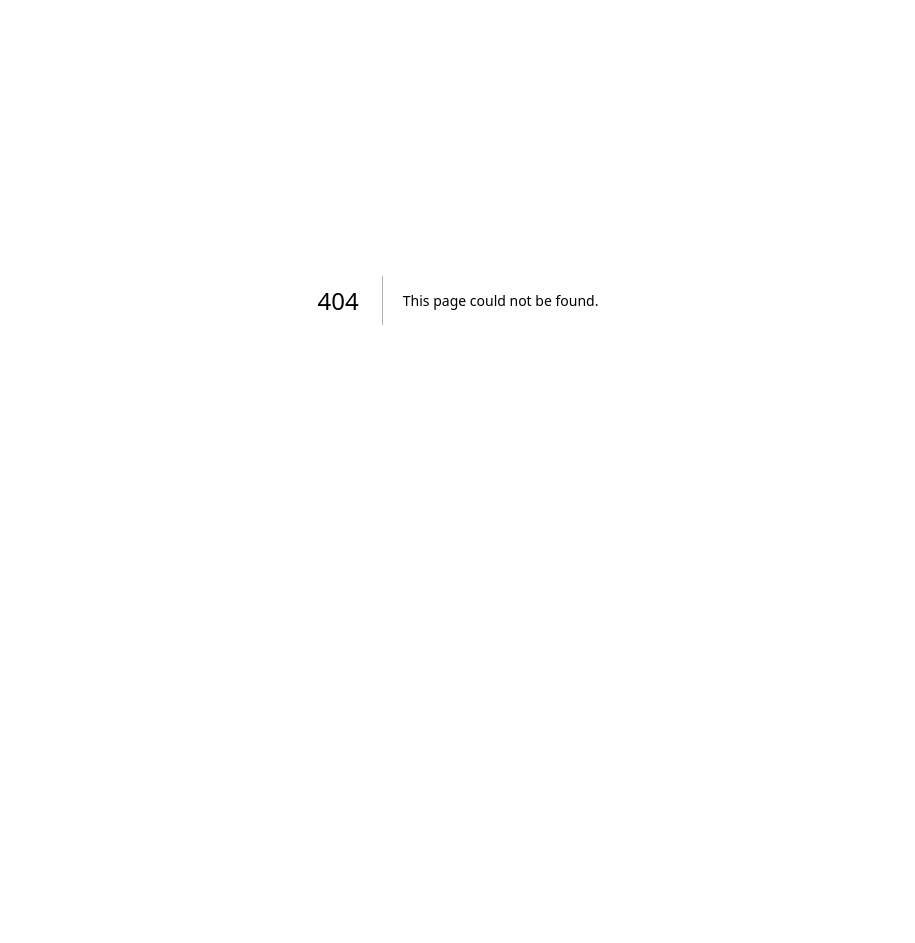
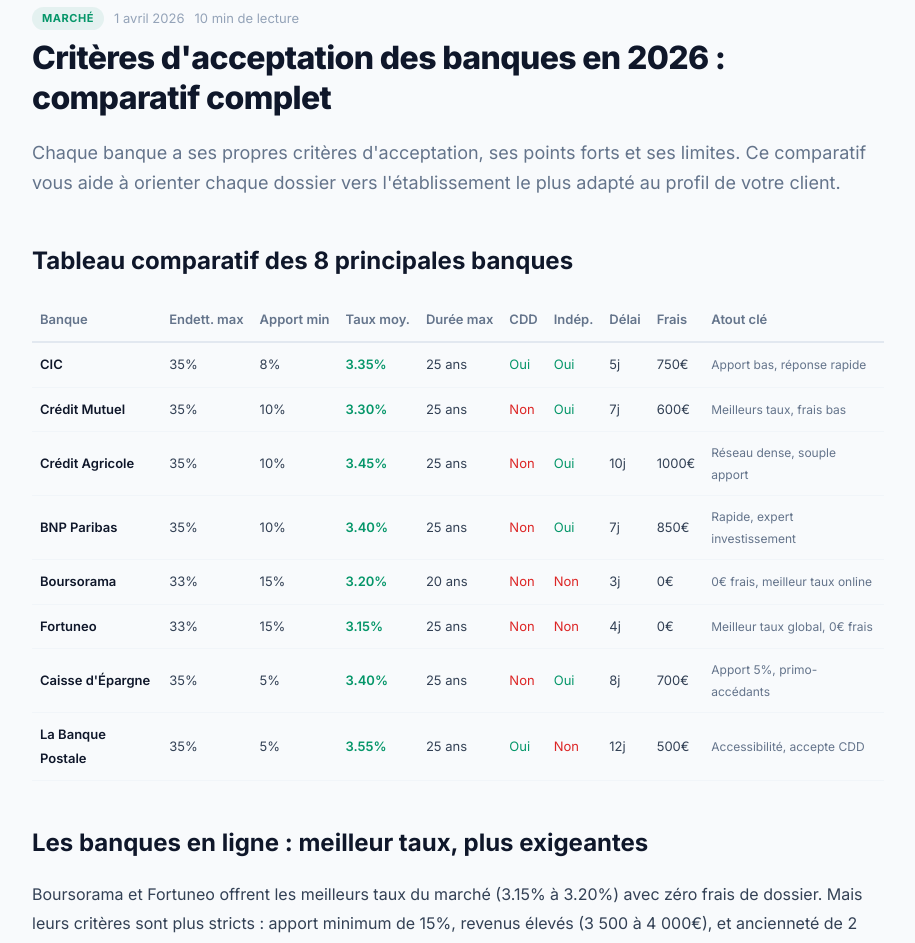
Before and after one commit to Manolo05/cortia, a Next.js app: page /blog/criteres-acceptation-banques-2026 in a window 1280 px wide. Before the commit this address had no page. Shown: the part 100-1043 px from the top of the page, without its empty margins (182-1097 px from the left). Before the commit the page ends 800 px from the top, so only its background shows below. Built offline with nearby package versions, Linux system fonts and the light colour scheme.

Commit message:
Add blog page for bank acceptance criteria 2026

```diff
--- /dev/null
+++ b/src/app/(landing)/blog/criteres-acceptation-banques-2026/page.tsx
@@ -0,0 +1,111 @@
+import Link from 'next/link'
+import type { Metadata } from 'next'
+
+export const metadata: Metadata = {
+  title: 'Critères d\'acceptation des banques en 2026 : comparatif complet | CortIA',
+  description: 'Comparatif des critères d\'acceptation de 12 banques françaises en 2026. Endettement max, apport minimum, taux, durée, CDD, indépendants — tout pour orienter vos clients.',
+  keywords: 'critères banques 2026, comparatif banques crédit immobilier, taux crédit immobilier, apport minimum banque',
+}
+
+const banques = [
+  { nom: 'CIC', endett: '35%', apport: '8%', taux: '3.35%', duree: '25 ans', cdd: 'Oui', indep: 'Oui', delai: '5j', frais: '750€', atout: 'Apport bas, réponse rapide' },
+  { nom: 'Crédit Mutuel', endett: '35%', apport: '10%', taux: '3.30%', duree: '25 ans', cdd: 'Non', indep: 'Oui', delai: '7j', frais: '600€', atout: 'Meilleurs taux, frais bas' },
+  { nom: 'Crédit Agricole', endett: '35%', apport: '10%', taux: '3.45%', duree: '25 ans', cdd: 'Non', indep: 'Oui', delai: '10j', frais: '1000€', atout: 'Réseau dense, souple apport' },
+  { nom: 'BNP Paribas', endett: '35%', apport: '10%', taux: '3.40%', duree: '25 ans', cdd: 'Non', indep: 'Oui', delai: '7j', frais: '850€', atout: 'Rapide, expert investissement' },
+  { nom: 'Boursorama', endett: '33%', apport: '15%', taux: '3.20%', duree: '20 ans', cdd: 'Non', indep: 'Non', delai: '3j', frais: '0€', atout: '0€ frais, meilleur taux online' },
+  { nom: 'Fortuneo', endett: '33%', apport: '15%', taux: '3.15%', duree: '25 ans', cdd: 'Non', indep: 'Non', delai: '4j', frais: '0€', atout: 'Meilleur taux global, 0€ frais' },
+  { nom: 'Caisse d\'Épargne', endett: '35%', apport: '5%', taux: '3.40%', duree: '25 ans', cdd: 'Non', indep: 'Oui', delai: '8j', frais: '700€', atout: 'Apport 5%, primo-accédants' },
+  { nom: 'La Banque Postale', endett: '35%', apport: '5%', taux: '3.55%', duree: '25 ans', cdd: 'Oui', indep: 'Non', delai: '12j', frais: '500€', atout: 'Accessibilité, accepte CDD' },
+]
+
+export default function ArticleCriteresbanques() {
+  return (
+    <article style={{ maxWidth: '900px', margin: '0 auto', padding: '60px 24px 80px' }}>
+      <Link href="/blog" style={{ fontSize: '14px', color: '#6366f1', fontWeight: 500, marginBottom: '24px', display: 'inline-flex', alignItems: 'center', gap: '6px' }}>← Retour au blog</Link>
+
+      <div style={{ marginBottom: '8px', display: 'flex', gap: '10px', alignItems: 'center' }}>
+        <span style={{ fontSize: '11px', fontWeight: 700, padding: '3px 10px', borderRadius: '99px', background: '#05966915', color: '#059669', textTransform: 'uppercase', letterSpacing: '0.05em' }}>Marché</span>
+        <span style={{ fontSize: '13px', color: '#94a3b8' }}>1 avril 2026</span>
+        <span style={{ fontSize: '13px', color: '#94a3b8' }}>10 min de lecture</span>
+      </div>
+
+      <h1 style={{ fontSize: '32px', fontWeight: 800, color: '#0f172a', lineHeight: 1.25, marginBottom: '20px', letterSpacing: '-0.02em' }}>
+        Critères d&apos;acceptation des banques en 2026 : comparatif complet
+      </h1>
+
+      <p style={{ fontSize: '18px', color: '#64748b', lineHeight: 1.7, marginBottom: '40px' }}>
+        Chaque banque a ses propres critères d&apos;acceptation, ses points forts et ses limites. Ce comparatif vous aide à orienter chaque dossier vers l&apos;établissement le plus adapté au profil de votre client.
+      </p>
+
+      <div style={{ fontSize: '16px', color: '#334155', lineHeight: 1.8 }}>
+        <h2 style={{ fontSize: '24px', fontWeight: 700, color: '#0f172a', marginTop: '40px', marginBottom: '16px' }}>
+          Tableau comparatif des 8 principales banques
+        </h2>
+
+        <div style={{ overflowX: 'auto', marginBottom: '32px' }}>
+          <table style={{ width: '100%', borderCollapse: 'collapse', fontSize: '13px' }}>
+            <thead>
+              <tr style={{ background: '#f8fafc' }}>
+                {['Banque', 'Endett. max', 'Apport min', 'Taux moy.', 'Durée max', 'CDD', 'Indép.', 'Délai', 'Frais', 'Atout clé'].map(h => (
+                  <th key={h} style={{ padding: '10px 8px', textAlign: 'left', fontWeight: 600, color: '#64748b', borderBottom: '2px solid #e2e8f0', whiteSpace: 'nowrap' }}>{h}</th>
+                ))}
+              </tr>
+            </thead>
+            <tbody>
+              {banques.map((b, i) => (
+                <tr key={i} style={{ borderBottom: '1px solid #f1f5f9' }}>
+                  <td style={{ padding: '10px 8px', fontWeight: 600, color: '#0f172a' }}>{b.nom}</td>
+                  <td style={{ padding: '10px 8px' }}>{b.endett}</td>
+                  <td style={{ padding: '10px 8px' }}>{b.apport}</td>
+                  <td style={{ padding: '10px 8px', fontWeight: 600, color: '#059669' }}>{b.taux}</td>
+                  <td style={{ padding: '10px 8px' }}>{b.duree}</td>
+                  <td style={{ padding: '10px 8px', color: b.cdd === 'Oui' ? '#059669' : '#dc2626' }}>{b.cdd}</td>
+                  <td style={{ padding: '10px 8px', color: b.indep === 'Oui' ? '#059669' : '#dc2626' }}>{b.indep}</td>
+                  <td style={{ padding: '10px 8px' }}>{b.delai}</td>
+                  <td style={{ padding: '10px 8px' }}>{b.frais}</td>
+                  <td style={{ padding: '10px 8px', fontSize: '12px', color: '#64748b' }}>{b.atout}</td>
+                </tr>
+              ))}
+            </tbody>
+          </table>
+        </div>
+
+        <h2 style={{ fontSize: '24px', fontWeight: 700, color: '#0f172a', marginTop: '40px', marginBottom: '16px' }}>
+          Les banques en ligne : meilleur taux, plus exigeantes
+        </h2>
+        <p style={{ marginBottom: '16px' }}>
+          Boursorama et Fortuneo offrent les meilleurs taux du marché (3.15% à 3.20%) avec zéro frais de dossier. Mais leurs critères sont plus stricts : apport minimum de 15%, revenus élevés (3 500 à 4 000€), et ancienneté de 2 ans minimum. Elles n&apos;acceptent ni les CDD ni les indépendants.
+        </p>
+        <p style={{ marginBottom: '16px' }}>
+          <strong>Profil idéal :</strong> Cadre en CDI depuis 2+ ans, revenus confortables, bon apport. Pour ces profils, les banques en ligne sont imbattables.
+        </p>
+
+        <h2 style={{ fontSize: '24px', fontWeight: 700, color: '#0f172a', marginTop: '40px', marginBottom: '16px' }}>
+          Les banques les plus accessibles
+        </h2>
+        <p style={{ marginBottom: '16px' }}>
+          La Caisse d&apos;Épargne et La Banque Postale sont les plus accessibles avec un apport minimum de 5% seulement. La Banque Postale accepte même les CDD. En contrepartie, les taux sont légèrement plus élevés (3.40% à 3.55%).
+        </p>
+        <p style={{ marginBottom: '16px' }}>
+          Le CIC se distingue par sa réactivité (5 jours de délai) et son apport minimum bas (8%), tout en acceptant les CDD sous conditions.
+        </p>
+
+        <h2 style={{ fontSize: '24px', fontWeight: 700, color: '#0f172a', marginTop: '40px', marginBottom: '16px' }}>
+          Comment choisir la bonne banque pour chaque dossier
+        </h2>
+        <p style={{ marginBottom: '16px' }}>
+          Le choix de la banque dépend du profil de l&apos;emprunteur. Voici les critères de décision clés : le taux d&apos;endettement (33% ou 35% selon la banque), le type de contrat (CDI, CDD, indépendant), le montant de l&apos;apport, le type de projet (résidence principale ou investissement locatif), et l&apos;urgence du dossier (délai de réponse).
+        </p>
+        <p style={{ marginBottom: '16px' }}>
+          CortIA automatise cette analyse en comparant le profil de chaque emprunteur aux critères réels des 12 banques de sa base et en recommandant les établissements les plus adaptés.
+        </p>
+      </div>
+
+      <div style={{ marginTop: '48px', padding: '32px', borderRadius: '16px', background: 'linear-gradient(135deg, #0B1D3A, #1e3a5f)', textAlign: 'center' }}>
+        <h3 style={{ fontSize: '20px', fontWeight: 700, color: 'white', marginBottom: '8px' }}>Matching bancaire automatique</h3>
+        <p style={{ fontSize: '15px', color: 'rgba(255,255,255,0.7)', marginBottom: '20px' }}>CortIA compare chaque dossier aux critères de 12 banques et recommande les meilleures options.</p>
+        <Link href="/register" style={{ display: 'inline-flex', padding: '11px 24px', borderRadius: '10px', background: '#D4A843', color: '#0B1D3A', fontWeight: 700, fontSize: '14px', textDecoration: 'none' }}>Essayer CortIA gratuitement →</Link>
+      </div>
+    </article>
+  )
+}
```
